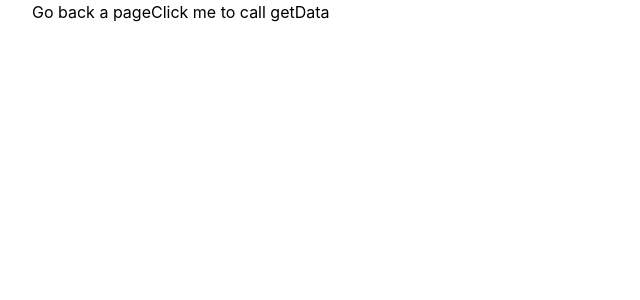
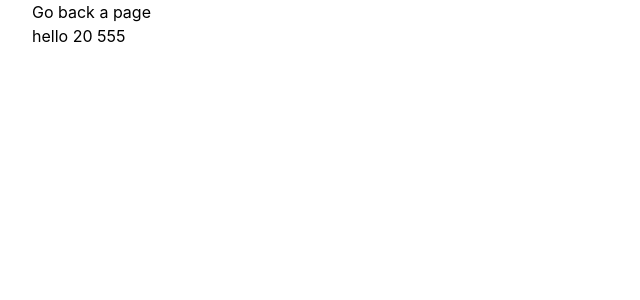
Before and after one commit to Kalashnikkov/getter-test, a Next.js app: page /sales-dashboard in a window 1280 px wide. Shown: the top 300 px of the page, without its empty margins (0-640 px from the left). Built offline with nearby package versions, Linux system fonts and the light colour scheme.

Commit message:
Successfully calling API, incorporate graphs and make things pretty

```diff
--- a/pages/sales-dashboard.js
+++ b/pages/sales-dashboard.js
@@ -2,12 +2,22 @@ import styles from '../styles/Home.module.css'
 import Link from 'next/link'
 import useSWR from'swr'
 
-function getData() {
-    const { data, error } = useSWR('/api/getRevenue', fetch)
+const fetcher = (...args) => fetch(...args).then(res => res.json())
 
-    if (error) return <div>failed to load</div>
-    if (!data) return <div>loading...</div>
-    return <div>{data}</div>
+function getOrders() {
+    const { data, error } = useSWR('/api/getOrders', fetcher)
+
+    return {
+        orders: data,
+        isLoading: !error && !data,
+        isError: error
+    }
+}
+
+function Content () {
+    const { orders, isLoading, isError } = getOrders()
+    if (isLoading) return <div>wtf</div>
+    return <h1>hello {orders.orders[0].qld} 555</h1>
 }
 
 export default function Dashboard() {
@@ -17,7 +27,7 @@ export default function Dashboard() {
             <Link href="/">
                 <a>Go back a page</a>
             </Link>
-            <button>Click me to call getData</button>
+            <Content/>
             </h1>
         </div>
     )
```
